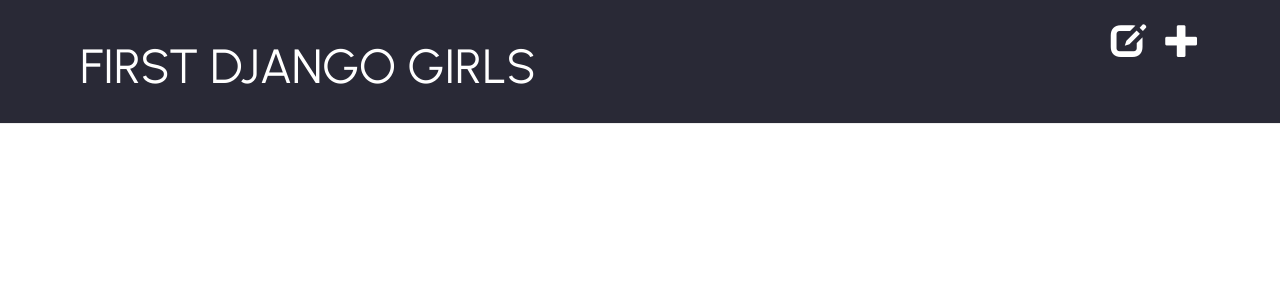
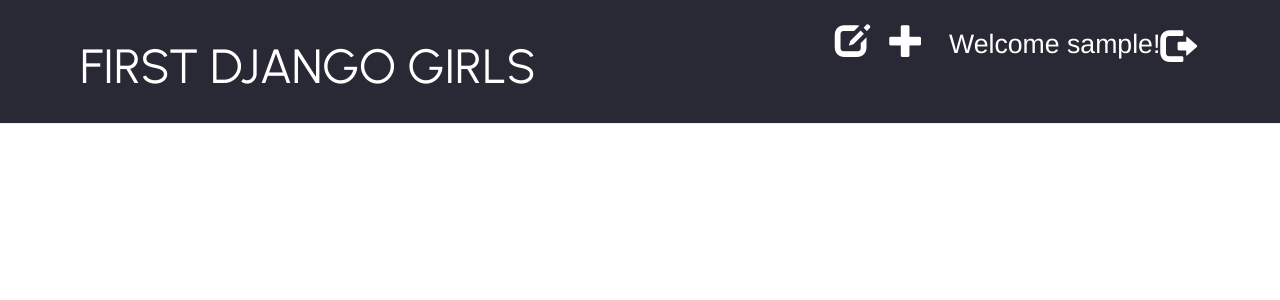
Before and after one commit to ritzecpvav/first-blog, a Django app: page / in a window 1280 px wide. Shown: the top 300 px of the page. Run offline with Django 3.2, Linux system fonts and the light colour scheme; the visitor is signed in with stand-in values (Sample User, id 1); data that the repository does not hold is empty; some libraries are stand-ins or nearby versions.

Commit message:
Added login and logout function

```diff
--- a/blog/static/css/blog.css
+++ b/blog/static/css/blog.css
@@ -43,6 +43,13 @@
   margin-right: 20px;
 }
 
+.top-menu-welcome {
+  color: #ffffff;
+  font-size: 20pt;
+  float: right;
+  margin: 5px 5px 5px 5px;
+}
+
 .post {
   margin-bottom: 70px;
 }
--- a/blog/templates/blog/base.html
+++ b/blog/templates/blog/base.html
@@ -12,10 +12,17 @@
         <header class="page-header">
             <div class="container">
                 {% if user.is_authenticated %}
+                    <p class="top-menu-welcome">
+                        Welcome {{ user.username }}!<a href="{% url 'logout' %} " class="top-menu"><span class="glyphicon glyphicon-log-out"></span></a>
+                    </p>
                     <a href="{% url 'post_new' %}" class="top-menu">
                         <span class="glyphicon glyphicon-plus"></span>
                     </a>
-                    <a href="{% url 'post_draft_list' %}" class="top-menu"><span class="glyphicon glyphicon-edit"></span></a>
+                    <a href="{% url 'post_draft_list' %}" class="top-menu">
+                        <span class="glyphicon glyphicon-edit"></span>
+                    </a>
+                {% else %}
+                    <a href="{% url 'login' %}" class="top-menu"><span class="glyphicon glyphicon-lock"></span></a>
                 {% endif %}
                 <h1><a href="/">FIRST DJANGO GIRLS</a></h1>
 
--- a/blog/views.py
+++ b/blog/views.py
@@ -4,6 +4,7 @@
 from django.shortcuts import render, get_object_or_404
 from .forms import PostForm
 from django.shortcuts import redirect
+from django.contrib.auth.decorators import login_required
 
 def post_list(request):
     posts = Post.objects.filter(published_date__lte=timezone.now()).order_by('published_date')
@@ -13,6 +14,7 @@
     post = get_object_or_404(Post, pk=pk)
     return render(request, 'blog/post_detail.html', {'post': post})
 
+@login_required
 def post_new(request):
     if request.method == "POST":
         form = PostForm(request.POST)
@@ -25,6 +27,7 @@
         form = PostForm()
     return render(request, 'blog/post_edit.html', {'form': form})
 
+@login_required
 def post_edit(request, pk):
     post = get_object_or_404(Post, pk=pk)
     if request.method == "POST":
@@ -38,15 +41,18 @@
         form = PostForm(instance=post)
     return render(request, 'blog/post_edit.html', {'form': form})
 
+@login_required
 def post_draft_list(request):
     posts = Post.objects.filter(published_date__isnull=True).order_by('created_date')
     return render(request, 'blog/post_draft_list.html', {'posts': posts})
 
+@login_required
 def post_publish(request, pk):
     post = get_object_or_404(Post, pk=pk)
     post.publish()
     return redirect('post_detail', pk=pk)
 
+@login_required
 def post_remove(request, pk):
     post = get_object_or_404(Post, pk=pk)
     post.delete()
--- a/mysite/settings.py
+++ b/mysite/settings.py
@@ -88,3 +88,5 @@
 
 STATIC_URL = '/static/'
 STATIC_ROOT = os.path.join(BASE_DIR, 'static')
+
+LOGIN_REDIRECT_URL = '/'
--- a/mysite/urls.py
+++ b/mysite/urls.py
@@ -15,8 +15,11 @@
 """
 from django.contrib import admin
 from django.urls import path, include
+from django.contrib.auth import views
 
 urlpatterns = [
     path('admin/', admin.site.urls),
+    path('accounts/login/', views.LoginView.as_view(), name='login'),
+    path('accounts/logout/', views.LogoutView.as_view(next_page='/'), name='logout'),
     path('', include('blog.urls')),
 ]
```
Also changed, not shown: blog/templates/blog/registration/login.html (added, +24 -0 lines).
